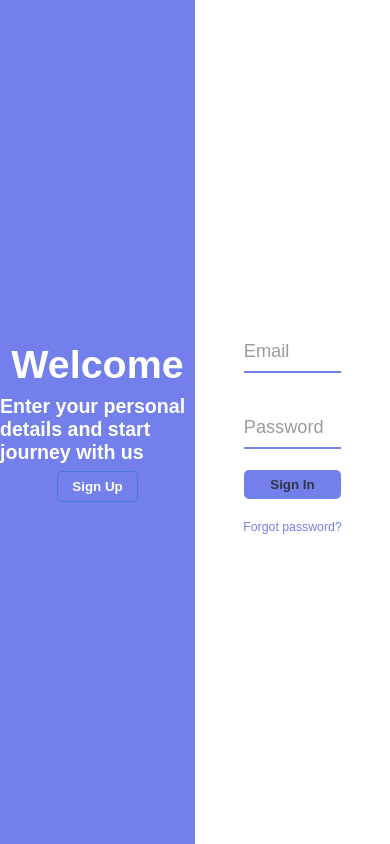
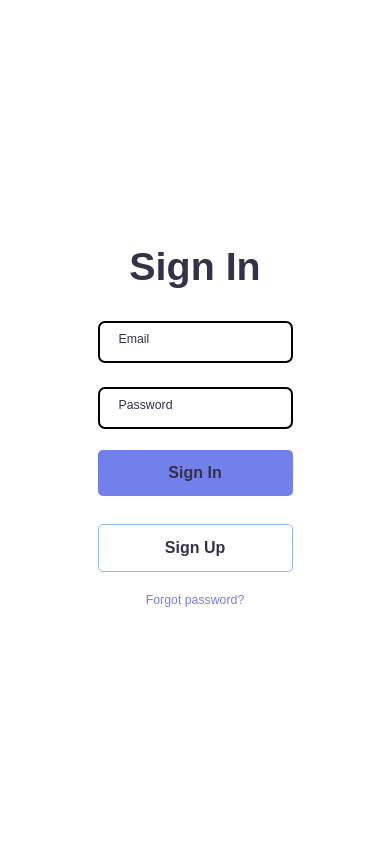
Before and after one commit to dxdns/react-components, a React (Vite) app: page /auth in a window 390 px wide. Built offline with nearby package versions, Linux system fonts and the light colour scheme.

Commit message:
style: input | auth layout

```diff
--- a/src/components/button/index.tsx
+++ b/src/components/button/index.tsx
@@ -1,25 +1,35 @@
 import React from "react"
 import "./style.css"
 import Spinner from "../spinner"
-import { ColorType, VariantType } from "../../types"
+import { ColorType, SizeType, VariantType } from "../../types"
 
 type Props = React.ButtonHTMLAttributes<HTMLButtonElement> & React.PropsWithChildren & {
     isLoading?: boolean
     variant?: VariantType
     color?: ColorType
+    size?: SizeType
     right?: JSX.Element
     left?: JSX.Element
 }
 
 export default React.forwardRef<HTMLButtonElement, Props>((props, ref) => {
-    const { children, isLoading, variant = "contained", color = "inherit", right, left, ...rest } = props
+    const {
+        children,
+        isLoading,
+        variant = "contained",
+        color = "inherit",
+        size = "md",
+        right,
+        left,
+        ...rest
+    } = props
     const hasChild = right || left ? "has-child" : ""
 
     return (
         <button
             ref={ref}
             {...rest}
-            className={`button ${variant} ${color} ${hasChild} ${rest.className}`}
+            className={`button ${variant} ${color} ${size} ${hasChild} ${rest.className}`}
             disabled={isLoading || rest.disabled}
         >
             {left}
--- a/src/components/button/style.css
+++ b/src/components/button/style.css
@@ -8,23 +8,34 @@
     margin: 0.5rem 0;
     padding: 0.5rem 1rem;
     transition: all 200ms ease-in-out;
-    /* width: 100%; */
 
     &:hover {
         background: var(--color-light) !important;
         color: var(--color-dark) !important;
     }
 
+    &:disabled {
+        color: var(--color-dark-variant) !important;
+        cursor: not-allowed;
+    }
+
+    &.lg {
+        font-size: large;
+        padding: 1rem 3rem;
+    }
+
+    &.md {
+        font-size: medium;
+        padding: 1rem 2rem;
+    }
+
+    &.sm {
+        font-size: small;
+        padding: .5rem 1rem;
+    }
+
     &.contained {
         background: var(--color-primary);
-
-        /* &.inherit {
-            color: var(--color-white) !important;
-
-            &:hover {
-                background: var(--color-primary-variant) !important;
-            }
-        } */
     }
 
     &.outlined {
--- a/src/components/input/index.tsx
+++ b/src/components/input/index.tsx
@@ -13,6 +13,7 @@ export default React.forwardRef<HTMLInputElement, Props>(({ label, ...rest }, re
                 {...rest}
                 className="form-field"
                 placeholder="default"
+                autoComplete="off"
             />
             {label && <label className="form-label">
                 {label}
--- a/src/components/input/style.css
+++ b/src/components/input/style.css
@@ -1,63 +1,52 @@
-input {
-    color: var(--color-dark);
-}
-
 .form-group {
     position: relative;
     padding: 15px 0 0;
     margin-top: 10px;
     width: 50%;
+    height: 3rem;
 }
 
 .form-field {
+    position: absolute;
+    top: 0;
+    left: 0;
     width: 100%;
-    border: 0;
-    border-bottom: 2px solid var(--color-primary);
-    outline: 0;
-    font-size: 1.3rem;
-    padding: 7px 0;
-    background: transparent;
-    transition: border-color 0.2s;
+    height: 100%;
+    border: 2px solid #000;
+    border-radius: .5rem;
+    outline: none;
+    padding: 1.25rem;
+    background: none;
+    transition: all 160ms ease-in;
 
-    &::placeholder {
-        color: transparent;
+    &:hover {
+        border-color: red;
     }
 
-    &:placeholder-shown~.form-label {
-        font-size: 1.3rem;
-        cursor: text;
-        top: 20px;
+    &:focus {
+        border-color: yellow;
     }
 
-    &:required,
-    &:invalid {
-        box-shadow: none;
+    &::-webkit-input-placeholder {
+        color: transparent !important;
     }
 }
 
 .form-label {
     position: absolute;
-    top: 0;
-    display: block;
-    transition: 0.2s;
-    font-size: 1rem;
-    color: #9b9b9b;
+    left: 1rem;
+    top: .8rem;
+    padding: 0 .5rem;
+    color: var(--color-dark);
+    cursor: text;
+    transition: top 200ms ease-in,
+        left 200ms ease-in, font-size 200ms ease-in;
+    background: var(--color-white);
 }
 
-.form-field:focus {
-    ~.form-label {
-        position: absolute;
-        top: 0;
-        display: block;
-        transition: 0.2s;
-        font-size: 1rem;
-        color: var(--color-primary);
-        font-weight: 700;
-    }
-
-    padding-bottom: 6px;
-    font-weight: 700;
-    border-width: 3px;
-    border-image: linear-gradient(to right, var(--color-primary), var(--color-light));
-    border-image-slice: 1;
+.form-field:focus~.form-label,
+.form-field:not(:placeholder-shown) .form-field:not(:focus)~.form-label {
+    top: -0.5rem;
+    font-size: .8rem;
+    left: .8rem;
 }
--- a/src/layouts/auth/index.tsx
+++ b/src/layouts/auth/index.tsx
@@ -5,12 +5,15 @@ import "./style.css"
 export default function AuthLayout() {
     return (
         <div className="auth-layout">
-            <div className="auth-left">
+            <div className="left">
+                <svg enable-background="new 0 0 300 302.5" version="1.1" viewBox="0 0 300 302.5">
+                    <path d="m126 302.2c-2.3 0.7-5.7 0.2-7.7-1.2l-105-71.6c-2-1.3-3.7-4.4-3.9-6.7l-9.4-126.7c-0.2-2.4 1.1-5.6 2.8-7.2l93.2-86.4c1.7-1.6 5.1-2.6 7.4-2.3l125.6 18.9c2.3 0.4 5.2 2.3 6.4 4.4l63.5 110.1c1.2 2 1.4 5.5 0.6 7.7l-46.4 118.3c-0.9 2.2-3.4 4.6-5.7 5.3l-121.4 37.4zm63.4-102.7c2.3-0.7 4.8-3.1 5.7-5.3l19.9-50.8c0.9-2.2 0.6-5.7-0.6-7.7l-27.3-47.3c-1.2-2-4.1-4-6.4-4.4l-53.9-8c-2.3-0.4-5.7 0.7-7.4 2.3l-40 37.1c-1.7 1.6-3 4.9-2.8 7.2l4.1 54.4c0.2 2.4 1.9 5.4 3.9 6.7l45.1 30.8c2 1.3 5.4 1.9 7.7 1.2l52-16.2z" />
+                </svg>
                 <h1>Welcome</h1>
                 <h2>Enter your personal details and start journey with us</h2>
                 <Button variant="outlined">Sign Up</Button>
             </div>
-            <div className="auth-right">
+            <div className="right">
                 <form>
                     <Outlet />
                 </form>
--- a/src/layouts/auth/style.css
+++ b/src/layouts/auth/style.css
@@ -6,17 +6,32 @@
         "left right"
     ;
 
-    .auth-left {
-        background: var(--color-primary);
+    .left {
+        /* background: var(--color-primary); */
+        position: relative;
+        background-image: url("https://images.pexels.com/photos/114979/pexels-photo-114979.jpeg?auto=compress&cs=tinysrgb&dpr=2&h=650&w=940");
+        background-size: cover;
         color: var(--color-white);
         display: flex;
         flex-direction: column;
         align-items: center;
         justify-content: center;
+        gap: 1rem;
         grid-area: left;
+
+        >button {
+            border-color: var(--color-white);
+        }
+
+        >svg {
+            fill: #fff;
+            height: 40px;
+            width: auto;
+            margin: 20px;
+        }
     }
 
-    .auth-right {
+    .right {
         background: var(--color-white);
         display: flex;
         flex-direction: column;
@@ -38,3 +53,16 @@
         }
     }
 }
+
+@media screen and (max-width: 768px) {
+    .auth-layout {
+        grid-template-columns: 1fr;
+        grid-template-areas:
+            "right"
+        ;
+
+        .left {
+            display: none;
+        }
+    }
+}
--- a/src/layouts/template/template.tsx
+++ b/src/layouts/template/template.tsx
@@ -1,5 +1,5 @@
 import "./style.css"
-import { NavLink, Outlet } from "react-router-dom"
+import { Link, NavLink, Outlet } from "react-router-dom"
 import IconButton from "../../components/icon-button"
 import Switch from "../../components/switch"
 import Icon from "../../components/icon"
@@ -50,7 +50,9 @@ export default function Template() {
         <div className="template">
             <aside ref={menuRef} className={showMenu ? "show" : "hide"}>
                 <div className="top">
-                    <Logo />
+                    <Link to={""}>
+                        <Logo />
+                    </Link>
                     <div className="close" onClick={closeMenu}>
                         <span className="material-icons-sharp">close</span>
                     </div>
--- a/src/pages/sign-in/index.tsx
+++ b/src/pages/sign-in/index.tsx
@@ -4,9 +4,11 @@ import Input from "../../components/input"
 export default function SignIn() {
     return (
         <>
+            <h1>Sign In</h1>
             <Input type="email" label="Email" />
             <Input type="password" label="Password" />
             <Button>Sign In</Button>
+            <Button variant="outlined">Sign Up</Button>
             <a href="#">Forgot password?</a>
         </>
     )
```
